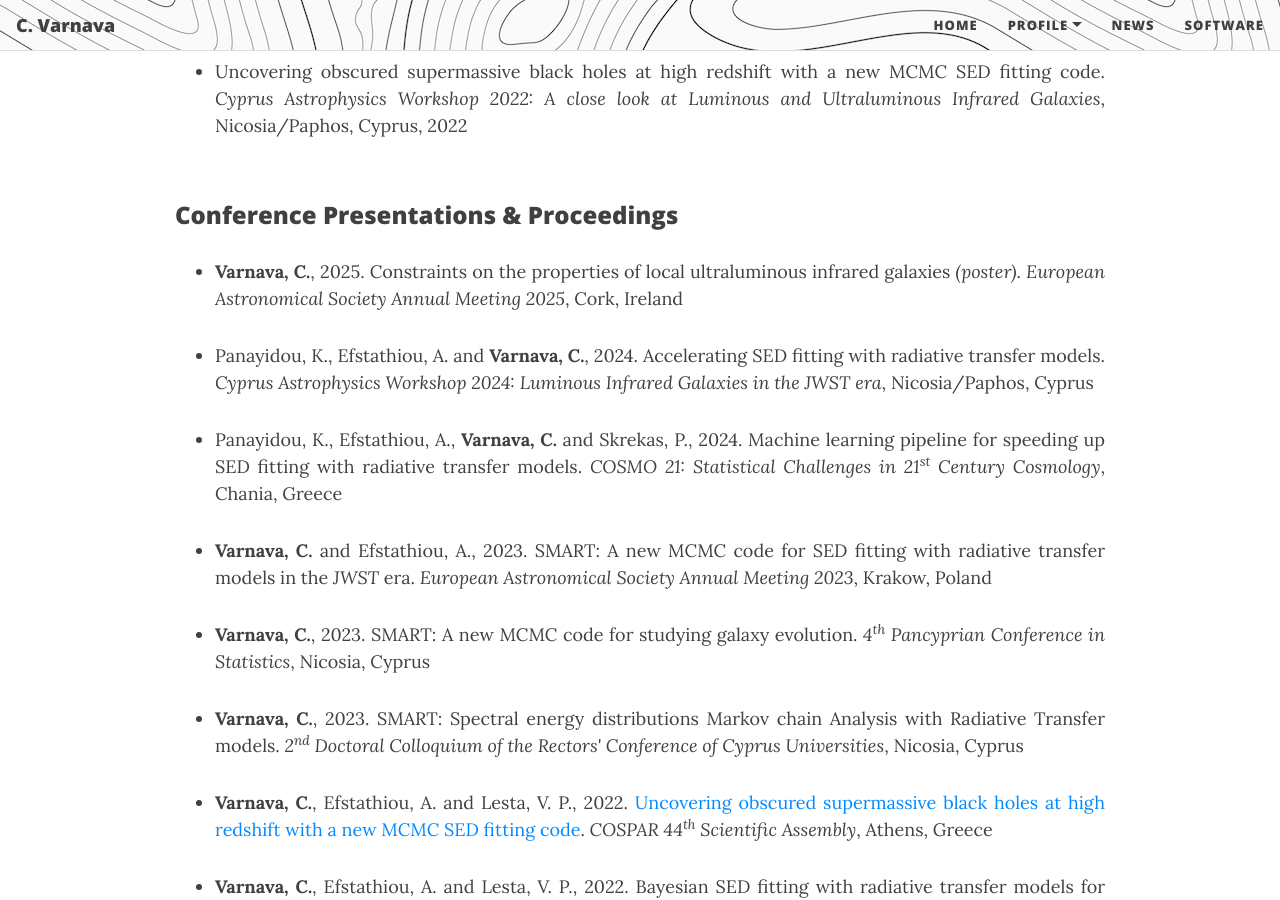
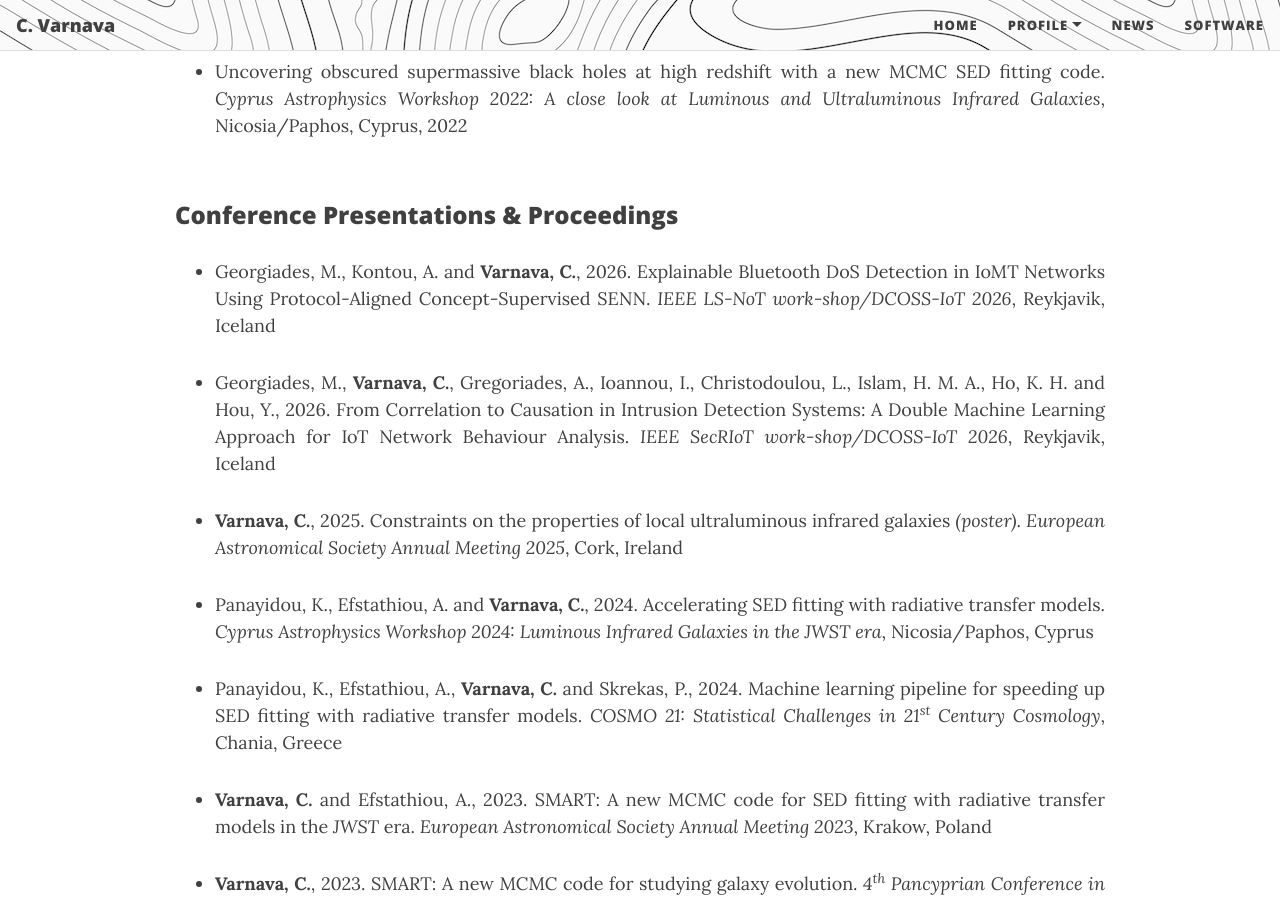
Before and after one commit to ch-var/ch-var.github.io, a Jekyll site: the page built from CV.html, in a window 1280 px wide and 900 px high, scrolled down 5021 px. Built offline with Jekyll 4.4.1, drawn with Linux system fonts in a browser that asks for light colours; formulas are drawn with MathJax 3.

Commit message:
Update CV.html

```diff
--- a/CV.html
+++ b/CV.html
@@ -140,6 +140,10 @@
 <br>
 <p style="font-family: var(--header-font); font-weight: 800; line-height: 1.1; font-size: 1.5rem; margin-top: 1.25rem;">Conference Presentations & Proceedings</p>
 <ul>
+<li class="responsive-margin">Georgiades, M., Kontou, A. and <b>Varnava, C.</b>, 2026. Explainable Bluetooth DoS Detection in IoMT Networks Using Protocol-Aligned Concept-Supervised SENN. <i>IEEE LS-NoT work-shop/DCOSS-IoT 2026</i>, Reykjavik, Iceland</li>
+<p></p>
+<li class="responsive-margin">Georgiades, M., <b>Varnava, C.</b>, Gregoriades, A., Ioannou, I., Christodoulou, L., Islam, H. M. A., Ho, K. H. and Hou, Y., 2026. From Correlation to Causation in Intrusion Detection Systems: A Double Machine Learning Approach for IoT Network Behaviour Analysis. <i>IEEE SecRIoT work-shop/DCOSS-IoT 2026</i>, Reykjavik, Iceland</li>
+<p></p>
 <li class="responsive-margin"><b>Varnava, C.</b>, 2025. Constraints on the properties of local ultraluminous infrared galaxies <i>(poster)</i>. <i>European Astronomical Society Annual Meeting 2025</i>, Cork, Ireland</li>
 <p></p>
 <li class="responsive-margin">Panayidou, K., Efstathiou, A. and <b>Varnava, C.</b>, 2024. Accelerating SED fitting with radiative transfer models. <i>Cyprus Astrophysics Workshop 2024: Luminous Infrared Galaxies in the <i>JWST</i> era</i>, Nicosia/Paphos, Cyprus</li>
```
